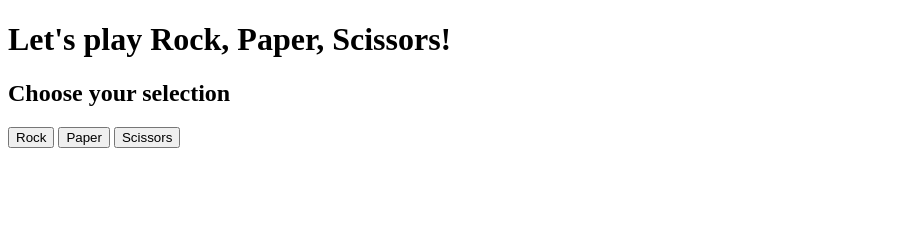
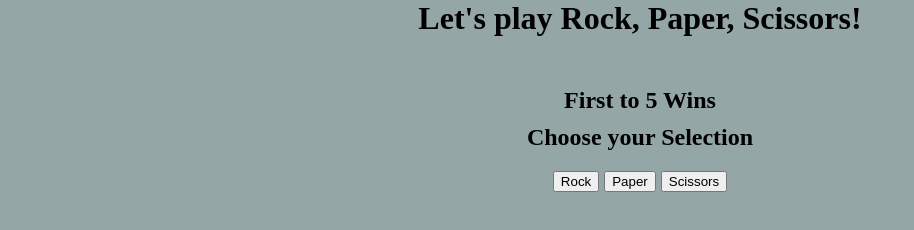
Before and after one commit to mariamz296/RPS, a plain HTML site: page index.html in a window 1280 px wide. Shown: the whole page, without its empty margins (0-914 px from the left). Drawn offline with Linux system fonts and the light colour scheme.

Commit message:
UI looks better

```diff
--- a/index.html
+++ b/index.html
@@ -5,11 +5,18 @@
     <meta name="viewport" content="width=device-width, initial-scale=1.0">
     <title>Rock Paper Scissors</title>
     <script src="script.js" defer></script>
+    <link rel="stylesheet" href="styles.css">
+</head>
 
-</head>
 <body>
-    <h1>Let's play Rock, Paper, Scissors!</h1>
-    <h2>Choose your selection</h2>
+    <div class="header-container">
+        <div class="start-text">Let's play Rock, Paper, Scissors!</div>
+
+        <div class="subtext-container">
+            <div class="subtext1">First to 5 Wins</div>
+            <div class="subtext2">Choose your Selection</div>
+        </div>
+    </div>
 
     <div class="button-container">
         <button id="rock" type="button">Rock</button>
@@ -17,11 +24,14 @@
         <button id="scissors" type="button">Scissors</button>
     </div>
 
-    <div id="results">
-        <p id="score"></p>
-        <p id="round-result"></p>
+    <div class="results-container">
+        <div id="score"></div>
+        <div id="round-result"></div>
     </div>
 
-    <button id="restart" type="button" style="display: none;">Restart</button>
+    <div class="restart-container">
+        <button id="restart" type="button" style="display: none;">Restart</button>
+    </div>
+
 </body>
 </html>
--- /dev/null
+++ b/styles.css
@@ -0,0 +1,47 @@
+body {
+    margin: 0;
+    display: flex;
+    flex-direction: column;
+    flex: 1;
+    background-color: rgb(148, 166, 166);
+}
+
+.header-container, .subtext-container, .button-container, .results-container, .restart-container {
+    display: flex;
+    align-items: center;
+    justify-content: center;
+}
+
+.header-container {
+    flex-direction: column;
+    gap: 50px;
+}
+
+.start-text {
+    font-size: xx-large;
+    font-weight: bolder;
+}
+
+.subtext-container {
+    flex-direction: column;
+    gap: 10px;
+}
+
+.subtext1, .subtext2 {
+    font-size: x-large;
+    font-weight: bold;
+}
+
+.button-container {
+    margin: 20px;
+    gap: 5px;
+}
+
+.results-container {
+    flex-direction: column;
+    gap:10px;
+}
+
+.restart-container {
+    margin: 20px;
+}
```
